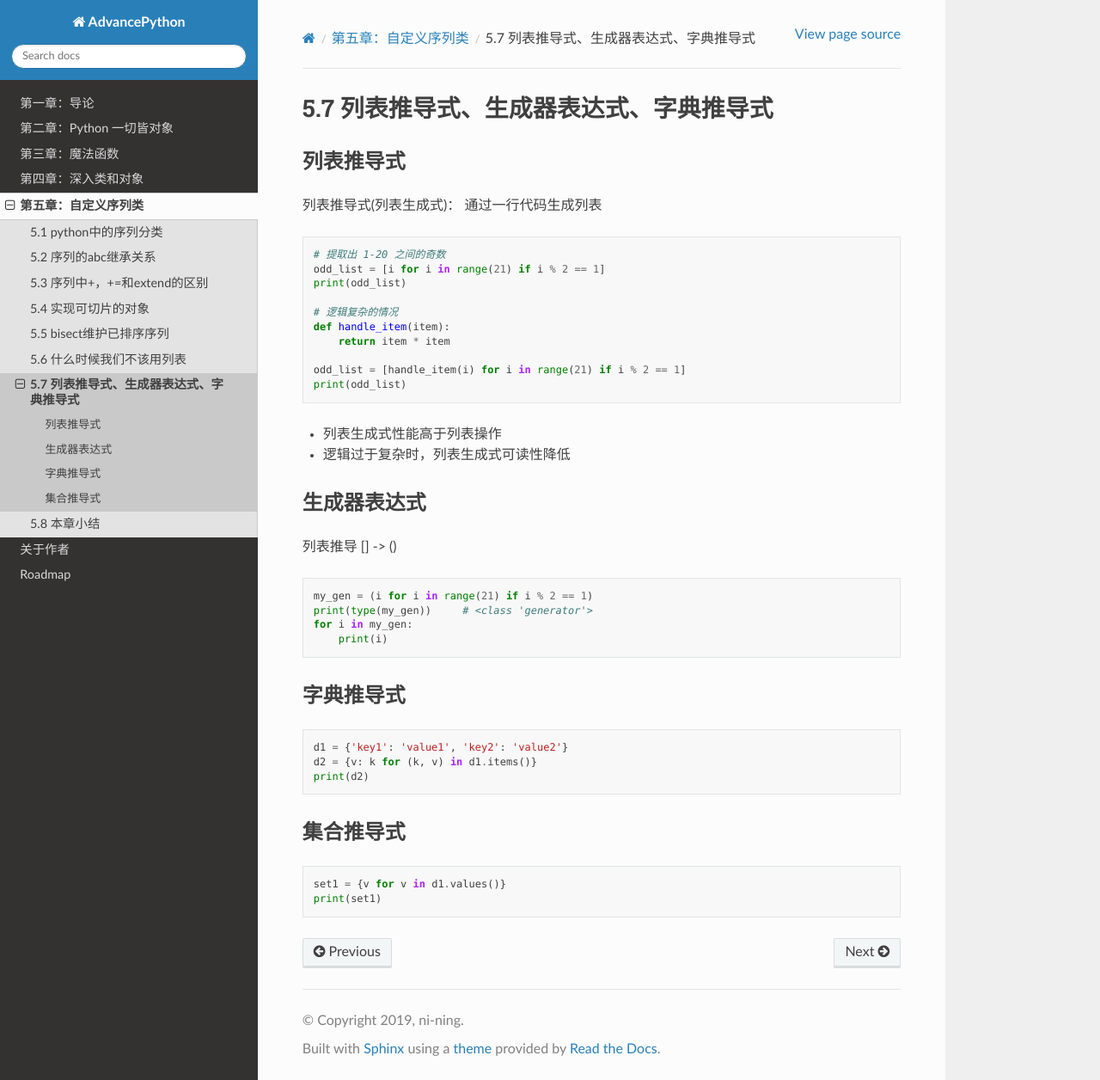
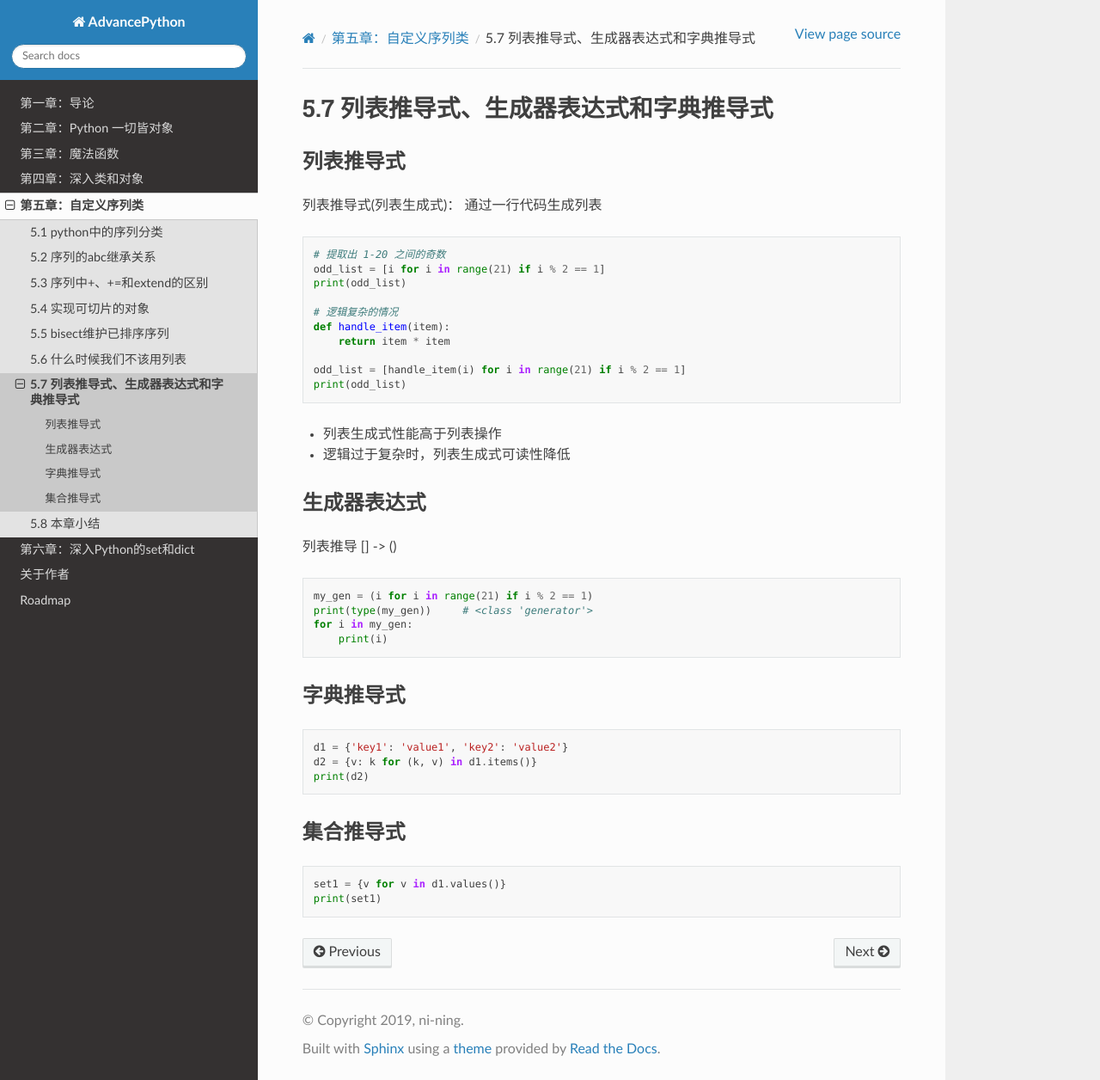
Before and after one commit to ni-ning/AdvancePython, a Sphinx documentation site: the page built from source/c05/p07_comprehension.rst, in a window 1280 px wide and 1256 px high. Shown: the whole window at 86% size. Built offline with Sphinx 7.4.7 and the Read the Docs theme 2.0.0, drawn with Linux system fonts in a browser that asks for light colours.

Commit message:
start c06

```diff
--- a/source/c05/p03_list_extend.rst
+++ b/source/c05/p03_list_extend.rst
@@ -1,5 +1,5 @@
 ===============================
-5.3 序列中+，+=和extend的区别
+5.3 序列中+、+=和extend的区别
 ===============================
 
 - 加号 + 会新生成对象，并且两边类型需要一致
--- a/source/c05/p07_comprehension.rst
+++ b/source/c05/p07_comprehension.rst
@@ -1,5 +1,5 @@
 ===========================================
-5.7 列表推导式、生成器表达式、字典推导式
+5.7 列表推导式、生成器表达式和字典推导式
 ===========================================
 
 --------------------
--- /dev/null
+++ b/source/c06/p01_sequeue_type.rst
@@ -0,0 +1,3 @@
+===============================
+6.1 dict的abc继承关系
+===============================
--- /dev/null
+++ b/source/chapters/p06_dict_and_set.rst
@@ -0,0 +1,12 @@
+=============================
+第六章：深入Python的set和dict
+=============================
+
+Introduce
+
+
+.. toctree::
+   :maxdepth: 1
+   :glob:
+
+   ../c06/*
```
